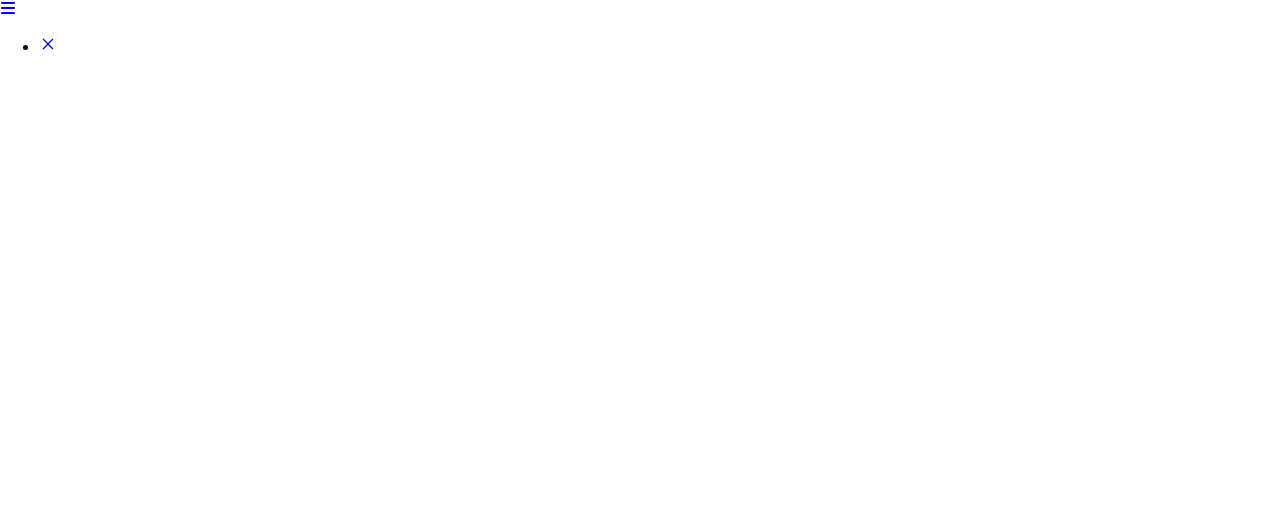
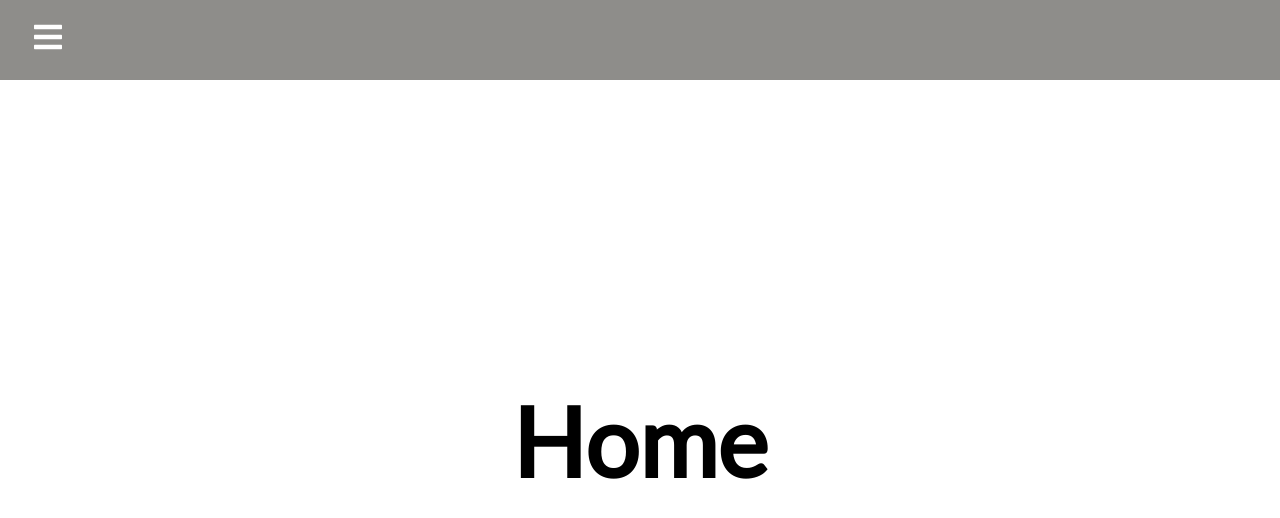
Before and after one commit to VPhilavong/gsquad_hacakthon, a React (Create React App) app in the folder p1/profile/: page / in a window 1280 px wide. Shown: the top 518 px of the page. Built offline with nearby package versions, Linux system fonts and the light colour scheme.

Commit message:
finished nav bar

```diff
--- a/p1/profile/src/App.css
+++ b/p1/profile/src/App.css
@@ -1,38 +1,18 @@
-.App {
-  text-align: center;
+@import url('https://fonts.googleapis.com/css2?family=Lato&display=swap');
+
+* {
+  box-sizing: border-box;
+  margin: 0;
+  padding: 0;
+  font-family: 'Lato', sans-serif;
 }
 
-.App-logo {
-  height: 40vmin;
-  pointer-events: none;
-}
-
-@media (prefers-reduced-motion: no-preference) {
-  .App-logo {
-    animation: App-logo-spin infinite 20s linear;
-  }
-}
-
-.App-header {
-  background-color: #282c34;
-  min-height: 100vh;
+.home,
+.reports,
+.products {
   display: flex;
-  flex-direction: column;
+  height: 90vh;
   align-items: center;
   justify-content: center;
-  font-size: calc(10px + 2vmin);
-  color: white;
+  font-size: 3rem;
 }
-
-.App-link {
-  color: #61dafb;
-}
-
-@keyframes App-logo-spin {
-  from {
-    transform: rotate(0deg);
-  }
-  to {
-    transform: rotate(360deg);
-  }
-}
--- a/p1/profile/src/App.js
+++ b/p1/profile/src/App.js
@@ -1,14 +1,17 @@
 import './App.css';
 import NavBar from './components/NavBar';
 import { BrowserRouter as Router, Routes, Route} from 'react-router-dom';
+import Home from './pages/Home';
+import Profile from './pages/Profile';
 
 function App() {
   return (
     <>
       <Router>
-        <NavBar/>
+        <NavBar />
         <Routes>
-          <Route path='/'/>
+          <Route path='/' exact element={<Home />} />
+          <Route path='/profile' element={<Profile />} />
         </Routes>
       </Router>
     </>
--- a/p1/profile/src/components/NavBar.css
+++ b/p1/profile/src/components/NavBar.css
@@ -0,0 +1,72 @@
+.navbar {
+    background-color: #8E8D8A;
+    height: 80px;
+    display: flex;
+    justify-content: start;
+    align-items: center;
+  }
+
+  .menu-bars {
+    margin-left: 2rem;
+    font-size: 2rem;
+    background: none;
+  }
+
+  .nav-menu {
+    background-color: #8E8D8A;
+    width: 250px;
+    height: 100vh;
+    display: flex;
+    justify-content: center;
+    position: fixed;
+    top: 0;
+    left: -100%;
+    transition: 850ms;
+  }
+
+  .nav-menu.active {
+    left: 0;
+    transition: 350ms;
+  }
+
+  .nav-text {
+    display: flex;
+    justify-content: start;
+    align-items: center;
+    padding: 8px 0px 8px 16px;
+    list-style: none;
+    height: 60px;
+  }
+
+  .nav-text a {
+    text-decoration: none;
+    color: #EAE7DC;
+    font-size: 18px;
+    width: 95%;
+    height: 100%;
+    display: flex;
+    align-items: center;
+    padding: 0 16px;
+    border-radius: 4px;
+  }
+
+  .nav-text a:hover {
+    background-color: #E98074;
+  }
+
+  .nav-menu-items {
+    width: 100%;
+  }
+
+  .navbar-toggle {
+    background-color: #8E8D8A;
+    width: 100%;
+    height: 80px;
+    display: flex;
+    justify-content: start;
+    align-items: center;
+  }
+
+  span {
+    margin-left: 16px;
+  }
--- a/p1/profile/src/components/NavBar.js
+++ b/p1/profile/src/components/NavBar.js
@@ -1,27 +1,44 @@
-import React, {useState} from 'react';
-import * as FaIcons from "react-icons/fa6";
-import * as AiIcons from "react-icons/ai";
+import React, { useState } from 'react';
+import * as FaIcons from 'react-icons/fa';
+import * as AiIcons from 'react-icons/ai';
 import { Link } from 'react-router-dom';
+import { SidebarData } from './SidebarData';
 import './NavBar.css';
+import { IconContext } from 'react-icons';
 
 function NavBar() {
   const [sidebar, setSidebar] = useState(false);
+
   const showSidebar = () => setSidebar(!sidebar);
+
   return (
     <>
-      <div>
-        <Link to="#" className='menu-bars'>
-          <FaIcons.FaBars onClick={showSidebar}/>
+      <IconContext.Provider value={{ color: '#fff' }}>
+        <div className='navbar'>
+          <Link to='#' className='menu-bars'>
+            <FaIcons.FaBars onClick={showSidebar} />
           </Link>
         </div>
-      <nav className={sidebar ? 'nav-menu active' : 'nave-menu'}></nav>
-        <ul className='nav-menu-items'>
+        <nav className={sidebar ? 'nav-menu active' : 'nav-menu'}>
+          <ul className='nav-menu-items' onClick={showSidebar}>
             <li className='navbar-toggle'>
               <Link to='#' className='menu-bars'>
-              <AiIcons.AiOutlineClose/>
+                <AiIcons.AiOutlineClose />
               </Link>
             </li>
+            {SidebarData.map((item, index) => {
+              return (
+                <li key={index} className={item.cName}>
+                  <Link to={item.path}>
+                    {item.icon}
+                    <span>{item.title}</span>
+                  </Link>
+                </li>
+              );
+            })}
           </ul>
+        </nav>
+      </IconContext.Provider>
     </>
   );
 }
--- /dev/null
+++ b/p1/profile/src/components/SidebarData.js
@@ -0,0 +1,43 @@
+import React from 'react';
+import * as FaIcons from "react-icons/fa6";
+import * as AiIcons from "react-icons/ai";
+import * as IoIcons from "react-icons/io";
+
+export const SidebarData = [
+    {
+      title: 'Home',
+      path: '/',
+      icon: <AiIcons.AiFillHome />,
+      cName: 'nav-text'
+    },
+    {
+      title: 'Profile',
+      path: '/profile',
+      icon: <IoIcons.IoIosPaper />,
+      cName: 'nav-text'
+    },
+    {
+      title: 'Products',
+      path: '/products',
+      icon: <FaIcons.FaCartPlus />,
+      cName: 'nav-text'
+    },
+    {
+      title: 'Team',
+      path: '/team',
+      icon: <IoIcons.IoMdPeople />,
+      cName: 'nav-text'
+    },
+    {
+      title: 'Messages',
+      path: '/messages',
+      icon: <FaIcons.FaEnvelopeOpenText />,
+      cName: 'nav-text'
+    },
+    {
+      title: 'Support',
+      path: '/support',
+      icon: <IoIcons.IoMdHelpCircle />,
+      cName: 'nav-text'
+    }
+  ];
--- /dev/null
+++ b/p1/profile/src/pages/Home.js
@@ -0,0 +1,11 @@
+import React from 'react';
+
+function Home() {
+  return (
+    <div className='home'>
+      <h1>Home</h1>
+    </div>
+  );
+}
+
+export default Home;
--- /dev/null
+++ b/p1/profile/src/pages/Profile.js
@@ -0,0 +1,11 @@
+import React from 'react';
+
+function Profile() {
+  return (
+    <div className='profile'>
+      <h1>Profile</h1>
+    </div>
+  );
+}
+
+export default Profile;
```
Lines whose indentation alone changed are shown as unchanged.
